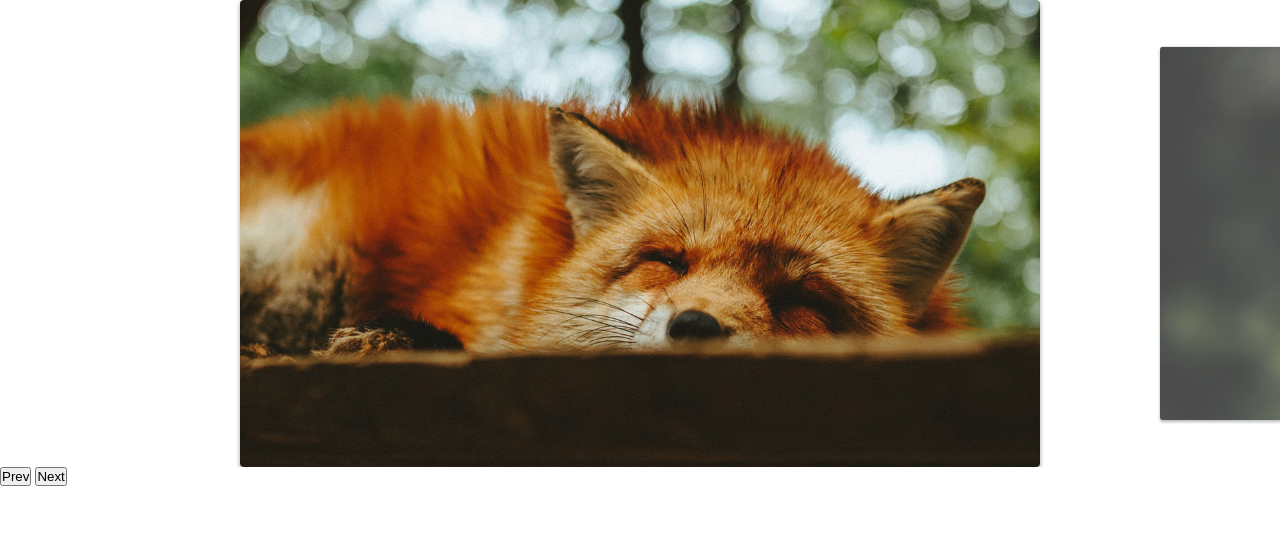
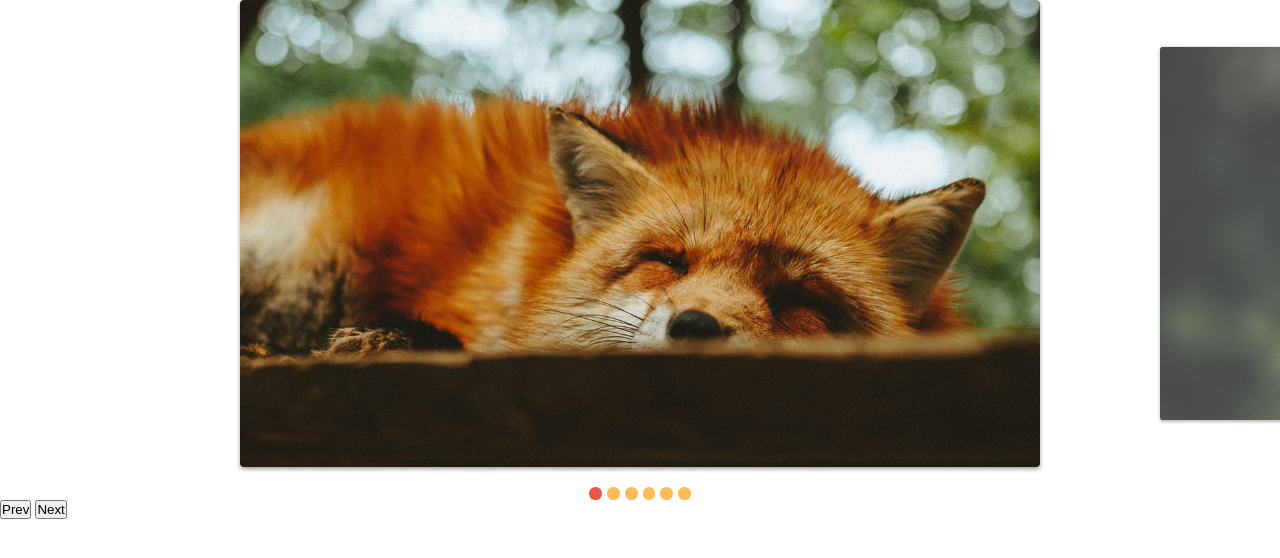
Before and after one commit to http-AbnerSantin/slide, a plain HTML site: page index.html in a window 1280 px wide. Drawn offline with Linux system fonts and the light colour scheme.

Commit message:
finalizando o slide

```diff
--- a/JS/script.js
+++ b/JS/script.js
@@ -4,3 +4,5 @@ const slide = new SlideNav('.slide', '.wrapper');
 slide.init();
 
 slide.addArrow('.prev', '.next')
+
+slide.addControl();
--- a/JS/slide.js
+++ b/JS/slide.js
@@ -6,6 +6,7 @@ export class Slide {
     this.wrapper = document.querySelector(wrapper);
     this.dist = {finalPosition: 0, startX: 0, movement: 0};
     this.activeCLass = 'active';
+    this.changeEvent = new Event('changeEvent');
   }
 
   transition(active) {
@@ -79,8 +80,6 @@ export class Slide {
       const position = this.slidePosition(element);
       return { position, element }
     });
-    console.log(this.slideArray)
-
   }
 
   slideIndexNav(index) {
@@ -98,6 +97,7 @@ export class Slide {
     this.slideIndexNav(index)
     this.dist.finalPosition = activeSlide.position;
     this.changeActiveClass();
+    this.wrapper.dispatchEvent(this.changeEvent);
   }
 
   changeActiveClass() {
@@ -148,6 +148,11 @@ export class Slide {
 
 
 export class SlideNav extends Slide {
+  constructor(slide, wrapper) {
+    super(slide, wrapper);
+    this.bindControlEvents();
+  }
+
   addArrow(prev, next) {
     this.prevElement = document.querySelector(prev);
     this.nextElement = document.querySelector(next);
@@ -158,4 +163,42 @@ export class SlideNav extends Slide {
     this.prevElement.addEventListener('click', this.activePrevSlide)
     this.nextElement.addEventListener('click', this.activeNextSlide)
   }
+
+  createControl() {
+    const control = document.createElement('ul');
+    control.dataset.control = 'slide';
+
+    this.slideArray.forEach((item, index) => {
+      control.innerHTML += `<li><a href="#slide${index + 1}">${index + 1}</a></li>`
+    });
+    this.wrapper.appendChild(control);
+    return control;
+
+  }
+
+  eventControl(item, index) {
+    item.addEventListener('click', (event) => {
+      event.preventDefault();
+      this.changeSlide(index);
+    });
+    this.wrapper.addEventListener('changeEvent', this.activeControlItem)
+  }
+
+  activeControlItem() {
+    this.controlArray.forEach(item => item.classList.remove(this.activeCLass));
+    this.controlArray[this.index.active].classList.add(this.activeCLass);
+  }
+
+  addControl(customControl) {
+    this.control = document.querySelector(customControl) || this.createControl();
+    this.controlArray = [...this.control.children];
+
+    this.activeControlItem();
+    this.controlArray.forEach(this.eventControl)
+  }
+
+  bindControlEvents() {
+    this.eventControl = this.eventControl.bind(this);
+    this.activeControlItem = this.activeControlItem.bind(this);
+  }
 }
--- a/css/style.css
+++ b/css/style.css
@@ -39,3 +39,25 @@ img {
   opacity: 1;
   transform: scale(1);
 }
+
+[data-control="slide"] {
+  display: flex;
+  justify-content: center;
+  margin-top: 1.3rem;
+  gap: 5px;
+}
+
+[data-control="slide"] li a {
+  display: block;
+  width: 0.8rem;
+  height: 0.8rem;
+  background: #fb5;
+  border-radius: 50%;
+  overflow: hidden;
+  text-indent: -999px;
+}
+
+[data-control="slide"] li.active a,
+[data-control="slide"] li a:hover {
+  background: #e54;
+}
```
